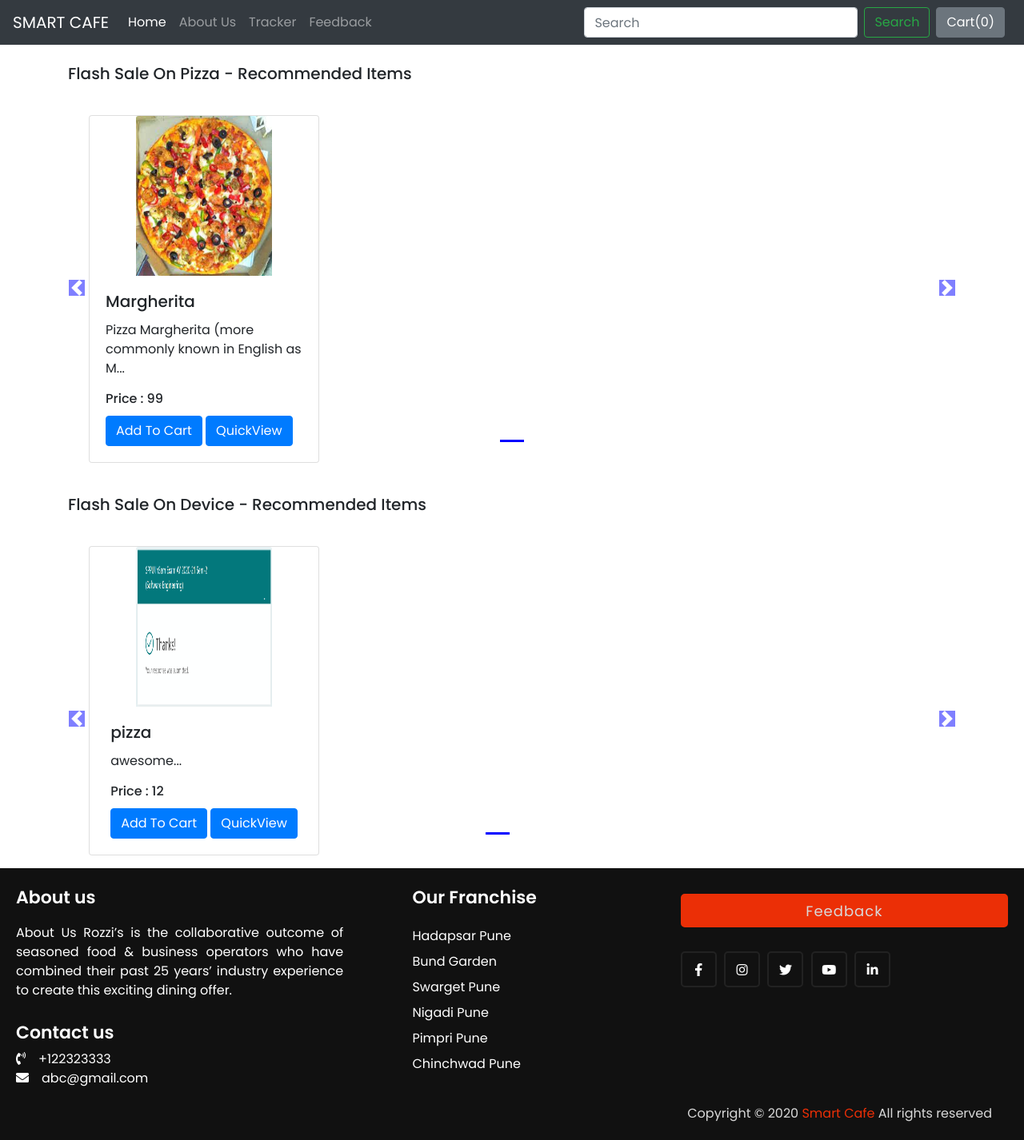
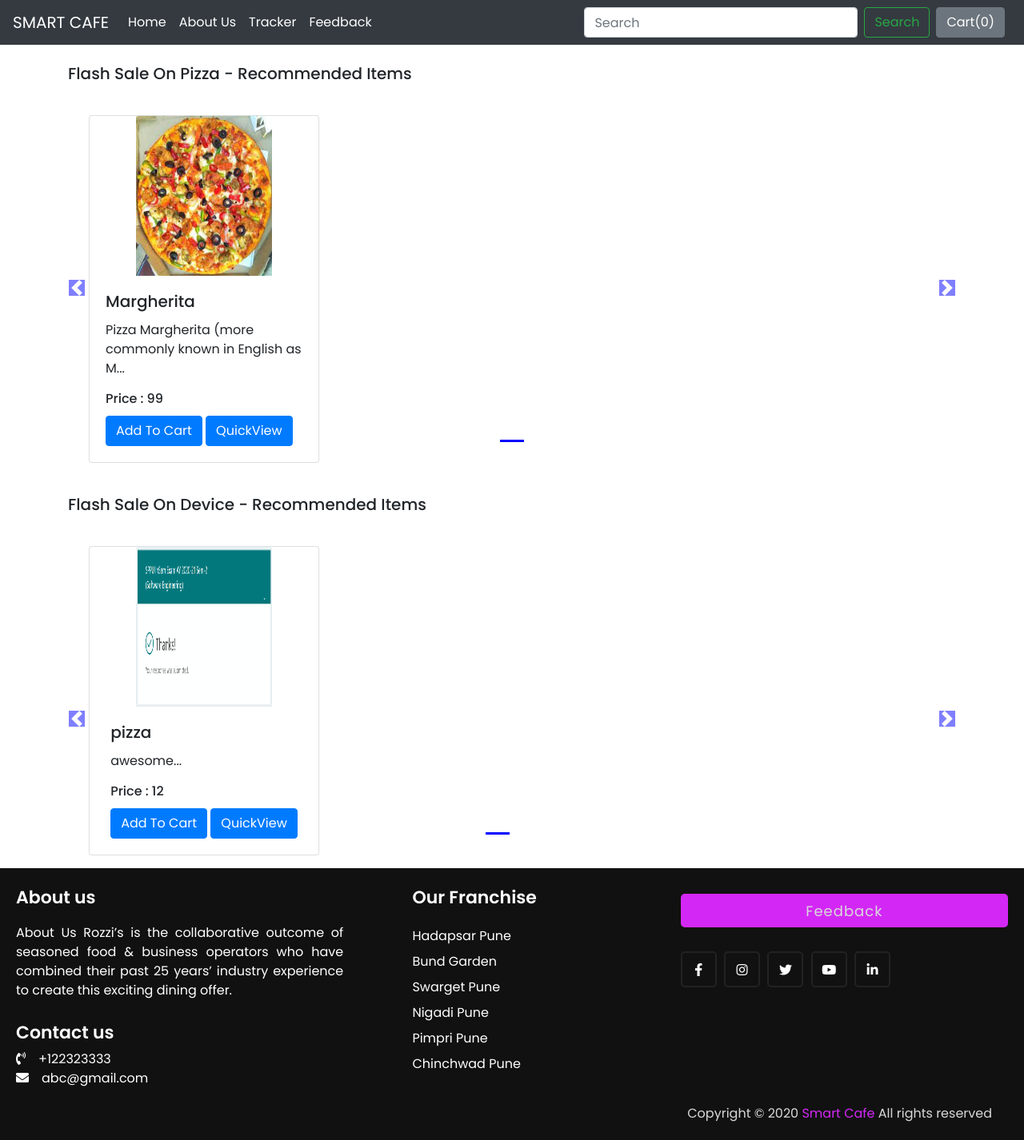
Before and after one commit to Vaibhav-84/Smart-Cafe, a Django app: page /shop/mobile/ in a window 1280 px wide. Shown: the whole page at 80% size. Run offline with Django 3.2, Linux system fonts and the light colour scheme; data comes from the database, SQL or seed files in the repository; both versions use the stored data as it was after the commit; some libraries are stand-ins or nearby versions.

Commit message:
worked on design

```diff
--- a/shop/static/shop/index.css
+++ b/shop/static/shop/index.css
@@ -6,6 +6,8 @@
   font-family: 'Poppins',sans-serif;
   text-decoration: none;
 }
+
+
 footer{
   width: 100%;
   /* position: fixed; */
@@ -66,18 +68,18 @@ footer .content .right input[type="submit"]{
   width: 100%;
   font-size: 18px;
   color: #d9d9d9;
-  background: #eb2f06;
+  background: #d328f5;
   outline: none;
   border-radius: 5px;
   letter-spacing: 1px;
   cursor: pointer;
   margin-top: 12px;
-  border: 2px solid #eb2f06;
+  border: 2px solid #d328f5;
   transition: all 0.3s ease-in-out;
 }
 .content .right input[type="submit"]:hover{
   background: none;
-  color:  #eb2f06;
+  color:  #d328f5;
 }
 footer .content .media-icons a{
   font-size: 16px;
@@ -92,7 +94,7 @@ footer .content .media-icons a{
   transition: all 0.3s ease;
 }
 .content .media-icons a:hover{
-  border-color: #eb2f06;
+  border-color: #d328f5;
 }
 footer .bottom{
   width: 100%;
@@ -101,13 +103,13 @@ footer .bottom{
   padding: 0 40px 5px 0;
 }
 footer .bottom a{
-  color: #eb2f06;
+  color: #d328f5;
 }
 footer a{
   transition: all 0.3s ease;
 }
 footer a:hover{
-  color: #eb2f06;
+  color: #d328f5;
 }
 @media (max-width:1100px) {
   footer .content .middle{
--- a/shop/templates/shop/basic.html
+++ b/shop/templates/shop/basic.html
@@ -14,6 +14,7 @@
     <title>{% block title%} {% endblock %}</title>
      <style>
        {% block css %} {% endblock %}
+
   </style>
   </head>
   <body>
@@ -29,15 +30,15 @@
       <li class="nav-item active">
         <a class="nav-link" id = "home" href="#" onclick = "mfunction()" >Home <span class="sr-only">(current)</span></a>
       </li>
-      <li class="nav-item">
-        <a class="nav-link" href="/shop/about">About Us</a>
+      <li class="nav-item active">
+        <a class="nav-link" href="/shop/about">About Us </a>
       </li>
 
-      <li class="nav-item">
+      <li class="nav-item active">
         <a class="nav-link" href="/shop/tracker">Tracker</a>
       </li>
 
-      <li class="nav-item">
+      <li class="nav-item active">
         <a class="nav-link" href="/shop/feedback">Feedback</a>
       </li>
 
```
Also changed, not shown: shop/templates/shop/index.html (+23 -1 lines), db.sqlite3.
